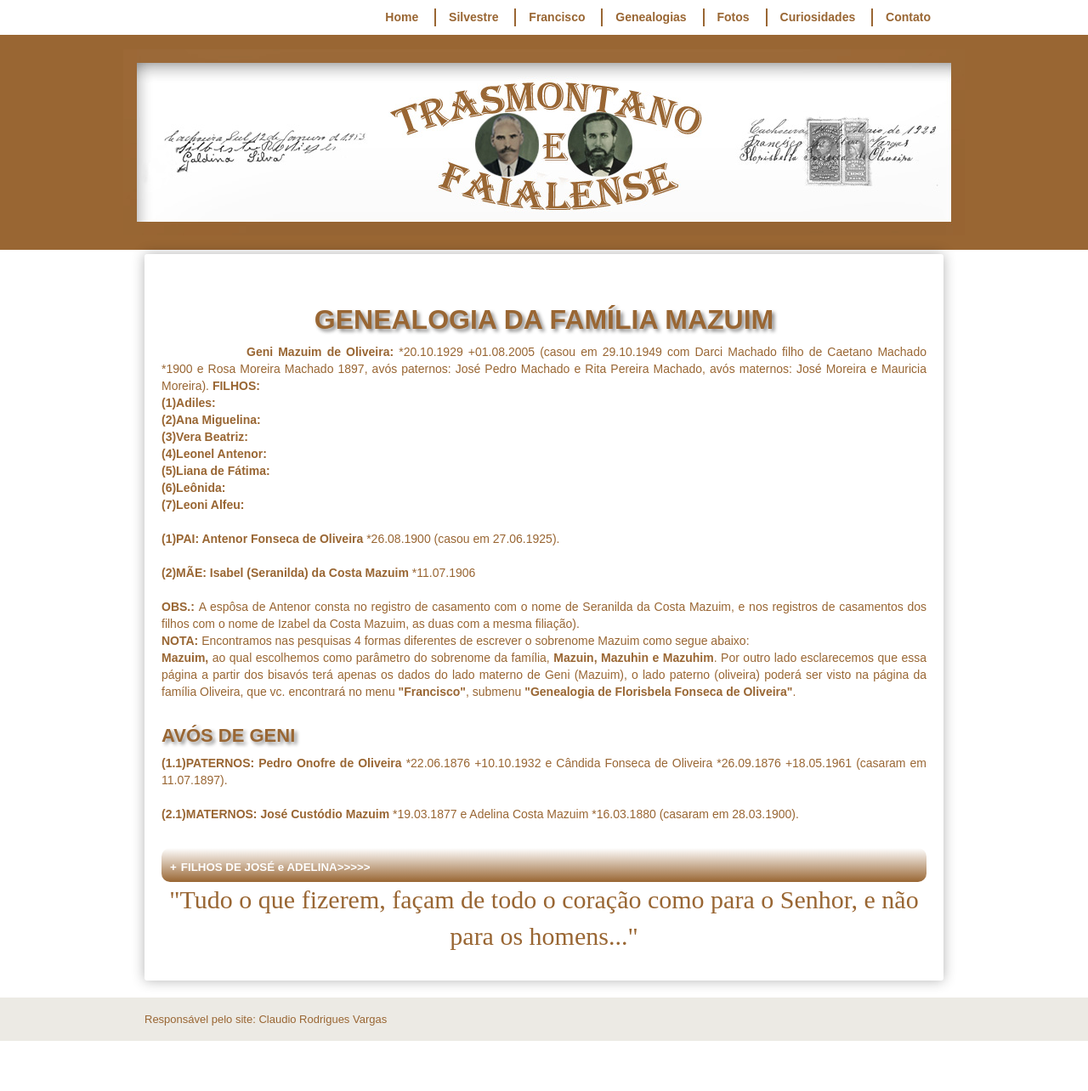
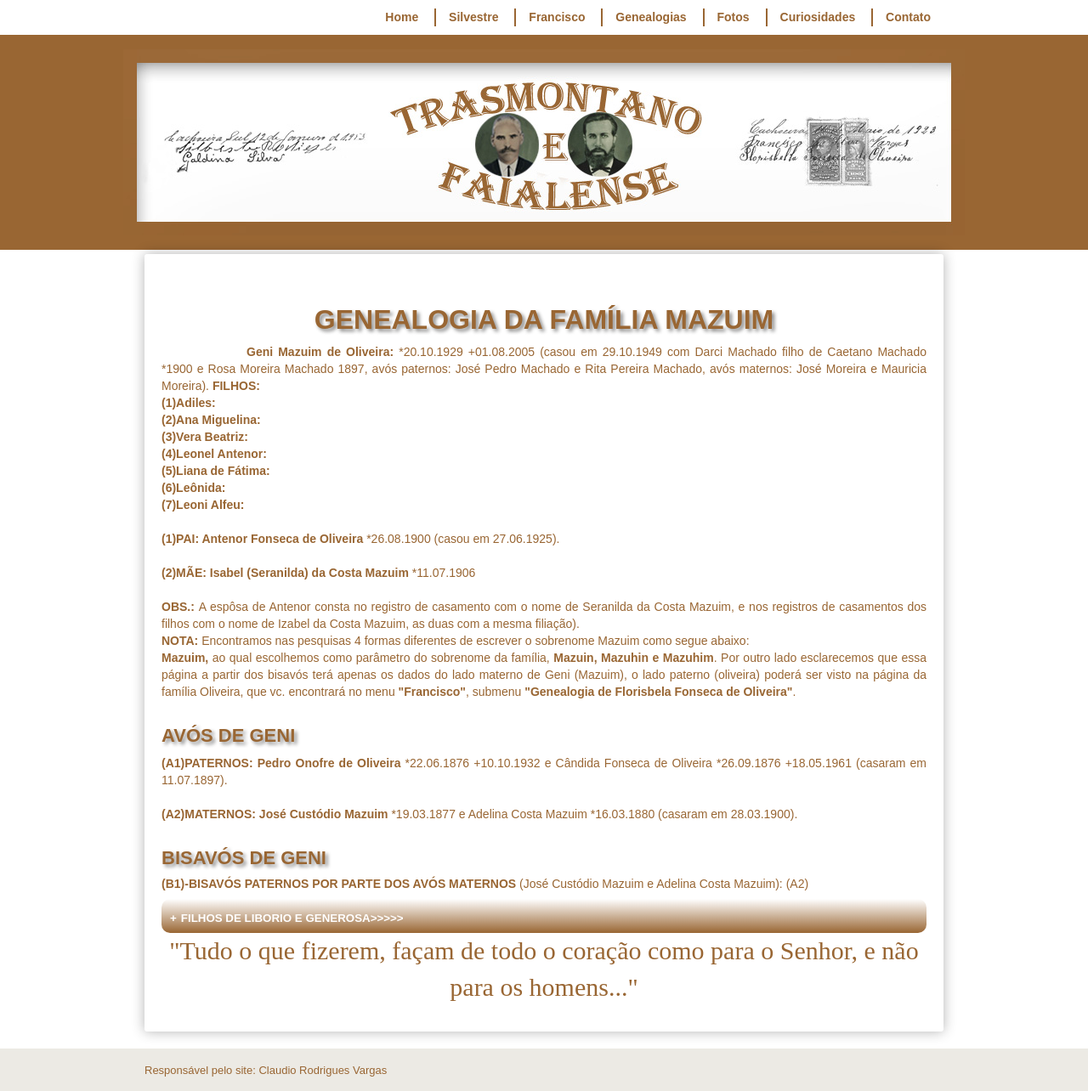
Before and after one commit to claudiovargas1955/claudiovargas1955.github.io, a Jekyll site: the page built from _pages/familia-mazuim.html, in a window 1280 px wide. Shown: the whole page at 85% size. Built offline with Jekyll 4.4.1, drawn with Linux system fonts in a browser that asks for light colours; some web fonts are replaced; before the commit the page ends 1225 px from its top, so only the background shows below that.

Commit message:
Update familia-mazuim.html

```diff
--- a/_pages/familia-mazuim.html
+++ b/_pages/familia-mazuim.html
@@ -116,20 +116,25 @@
 família Oliveira, que vc. encontrará no menu <b>"Francisco"</b>, submenu <b>"Genealogia de Florisbela Fonseca de Oliveira"</b>.<br><br>
 
 <h4>AVÓS DE GENI</h4>
-<p><b>(1.1)PATERNOS: Pedro Onofre de Oliveira </b>*22.06.1876 +10.10.1932 e Cândida Fonseca de Oliveira *26.09.1876 +18.05.1961 (casaram em
+<p><b>(A1)PATERNOS: Pedro Onofre de Oliveira </b>*22.06.1876 +10.10.1932 e Cândida Fonseca de Oliveira *26.09.1876 +18.05.1961 (casaram em
 11.07.1897). <br><br>
 
-<b>(2.1)MATERNOS: José Custódio Mazuim </b>*19.03.1877 e Adelina Costa Mazuim *16.03.1880 (casaram em 28.03.1900). <br><br>
-<details><summary><b>FILHOS DE JOSÉ e ADELINA>>>>></b></summary><br>
-   <p><b>(2.1.1)Antonio Mazuim: </b>*1872 +28.04.1947<br>
-   <b>(2.1.2)Maria Esterlita Mazuim: </b>*1888<br>
-   <b>(2.1.3)Gasparina Francisca Mazuim: </b>*1890<br>
-   <b>(2.1.4)Maristella Mazuim: </b>*1890<br>
-   <b>(2.1.5)Brandina Mazuim: </b>*1893<br>
-   <b>(2.1.6)Lindroneta Nunes Mazuim: </b>*17.03.1895<br>
-   <b>(2.1.7)Francisca Mazuim: </b>*1896<br>
-   <b>(2.1.8)João Antonio Mazuim: </b>*14.07.1897<br></p></details>
+<b>(A2)MATERNOS: José Custódio Mazuim </b>*19.03.1877 e Adelina Costa Mazuim *16.03.1880 (casaram em 28.03.1900). <br><br>
 
 
-  <p style="text-align:center; color:#996633; font-size:30px; font-family: 'Rancho', cursive ">"Tudo o que fizerem, façam de todo o
+<h4>BISAVÓS DE GENI</h4>
+
+<p><b><h5>(B1)-BISAVÓS PATERNOS POR PARTE DOS AVÓS MATERNOS</b> (José Custódio Mazuim e Adelina Costa Mazuim): (A2)</h5>
+<details><summary><b>FILHOS DE LIBORIO E GENEROSA>>>>></b></summary><br>
+<p><b>PATERNOS: Libório Francisco Nunes Mazuim e Generosa Euphrasia Mazuim
+  <p><b>(1.1.1)Antonio Mazuim: </b>*1872 +28.04.1947<br>
+   <b>(1.1.2)Maria Esterlita Mazuim: </b>*1888<br>
+   <b>(1.1.3)Gasparina Francisca Mazuim: </b>*1890<br>
+   <b>(1.1.4)Maristella Mazuim: </b>*1890<br>
+   <b>(1.1.5)Brandina Mazuim: </b>*1893<br>
+   <b>(1.1.6)Lindroneta Nunes Mazuim: </b>*17.03.1895<br>
+   <b>(1.1.7)Francisca Mazuim: </b>*1896<br>
+   <b>(1.1.8)João Antonio Mazuim: </b>*14.07.1897<br></p></details>
+
+<p style="text-align:center; color:#996633; font-size:30px; font-family: 'Rancho', cursive ">"Tudo o que fizerem, façam de todo o
 coração como para o Senhor, e não para os homens..."</p>
```
